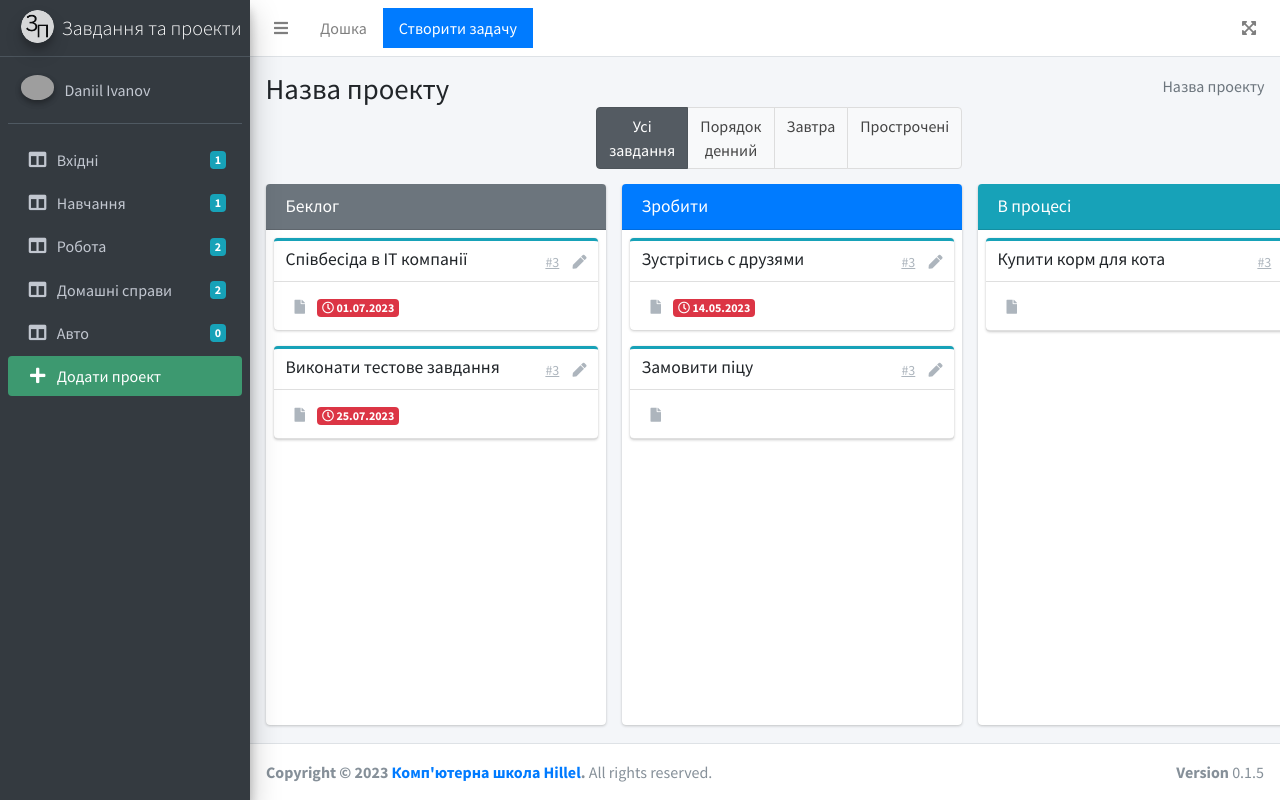
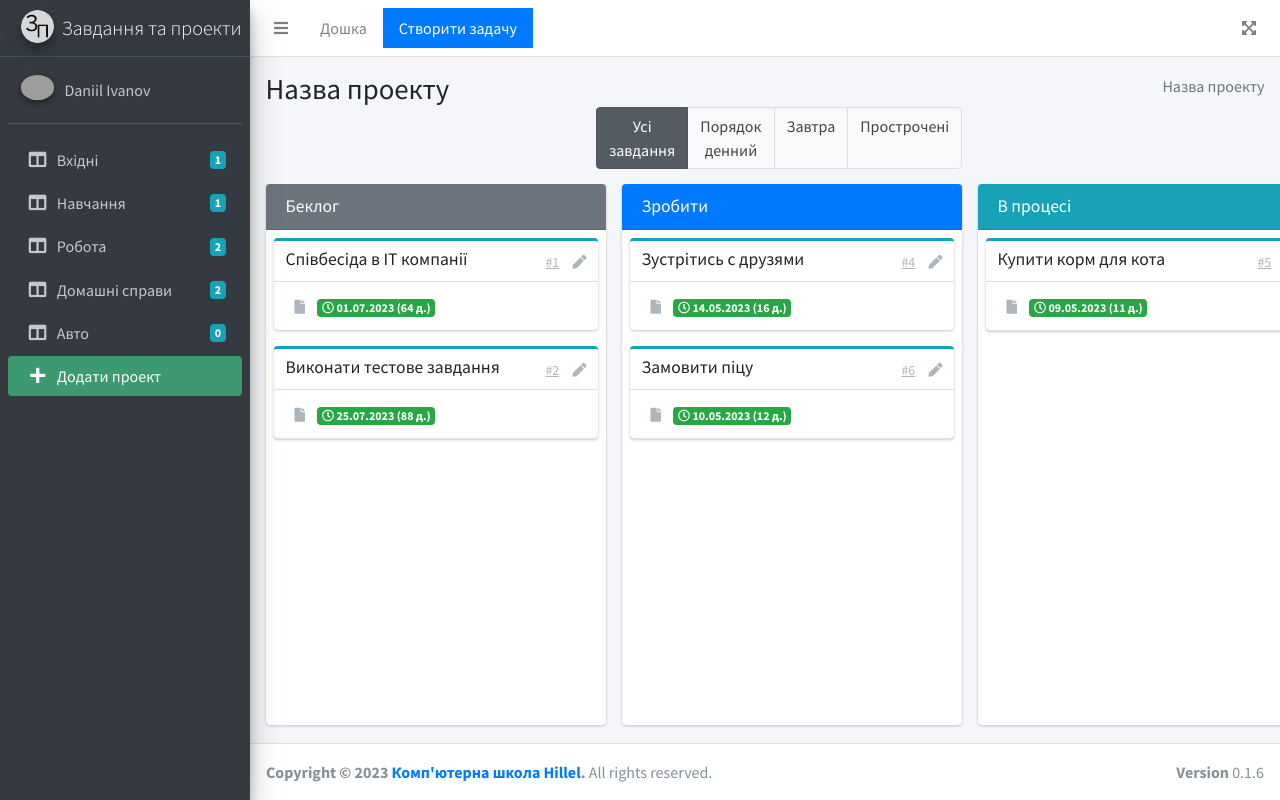
Before and after one commit to ithillel-php-basic/php-basic-2-6436b38e1a3ece0304e5fe8d, a PHP site: page / in a window 1280 px wide. Run offline with PHP 8.4, Linux system fonts and the light colour scheme; some libraries are stand-ins or nearby versions; grey boxes are pictures that could not be loaded.

Commit message:
HW 6 - Daniil Ivanov

```diff
--- a/index.php
+++ b/index.php
@@ -2,16 +2,23 @@
 
 require 'helpers.php';
 
+/** @var TYPE_NAME $projects */
 $projects = ['Вхідні', 'Навчання', 'Робота', 'Домашні справи', 'Авто'];
+/** @var TYPE_NAME $tasks */
 $tasks = [
     ['Завдання' => 'Співбесіда в ІТ компанії', 'Дата виконання' => '01.07.2023', 'Категорія' => 'Робота', 'Статус' => 'backlog'],
     ['Завдання' => 'Виконати тестове завдання', 'Дата виконання' => '25.07.2023', 'Категорія' => 'Робота', 'Статус' => 'backlog'],
     ['Завдання' => 'Зробити завдання до першого уроку', 'Дата виконання' => '27.04.2023', 'Категорія' => 'Навчання', 'Статус' => 'done'],
     ['Завдання' => 'Зустрітись с друзями', 'Дата виконання' => '14.05.2023', 'Категорія' => 'Вхідні', 'Статус' => 'to-do'],
-    ['Завдання' => 'Купити корм для кота', 'Дата виконання' => NULL, 'Категорія' => 'Домашні справи', 'Статус' => 'in-progress'],
-    ['Завдання' => 'Замовити піцу', 'Дата виконання' => NULL, 'Категорія' => 'Домашні справи', 'Статус' => 'to-do'],
+    ['Завдання' => 'Купити корм для кота', 'Дата виконання' => '09.05.2023', 'Категорія' => 'Домашні справи', 'Статус' => 'in-progress'],
+    ['Завдання' => 'Замовити піцу', 'Дата виконання' => '10.05.2023', 'Категорія' => 'Домашні справи', 'Статус' => 'to-do'],
 ];
 
+/**
+ * @param $all_tasks
+ * @param $project
+ * @return int
+ */
 function project_count($all_tasks, $project): int {
     $count = 0;
 
@@ -24,8 +31,40 @@ function project_count($all_tasks, $project): int {
     return $count;
 }
 
+/**
+ * @param int $time
+ * @param string $task_date
+ * @return string
+ */
+function task_timer(string $task_date): string {
+    $task_time = strtotime($task_date);
+    $hours = ($task_time / 3600) - (time() / 3600);
+
+    if (validate_date($task_date)) {
+        if (($hours <= 24)) {
+            return "<small class=\"badge badge-danger\"><i class=\"far fa-clock\"></i> " . htmlspecialchars($task_date . " (" . floor($hours) . " год.)") . "</small>";
+        } else {
+            return "<small class=\"badge badge-success\"><i class=\"far fa-clock\"></i> " . htmlspecialchars($task_date . " (" . floor($hours / 24) . " д.)") . "</small>";
+        }
+    }
+
+    return false;
+}
+
+/**
+ * @param $date
+ * @param $format
+ * @return bool
+ */
+function validate_date($date, $format = 'd.m.Y'): bool {
+    $d = DateTime::createFromFormat($format, $date);
+    return $d && $d->format($format) === $date;
+}
+
+/** @var TYPE_NAME $kanban_template */
 $kanban_template = renderTemplate('kanban.php', ['tasks' => $tasks]);
 
+/** @var TYPE_NAME $main_template */
 $main_template = renderTemplate('main.php', [
     'wrapper_content' => $kanban_template,
     'user_name' => 'Daniil Ivanov',
--- a/templates/kanban.php
+++ b/templates/kanban.php
@@ -38,28 +38,21 @@
                 <div class="card-body connectedSortable" data-status="backlog">
                     <?php foreach ($tasks as $key => $value): ?>
                         <?php if ($value['Статус'] === 'backlog'): ?>
-                            <div class="card card-info card-outline" data-task-id="1">
+                            <div class="card card-info card-outline" data-task-id="<?= $key++ ?>">
                                 <div class="card-header">
                                     <h5 class="card-title"><?= htmlspecialchars($value['Завдання']) ?></h5>
                                     <div class="card-tools">
-                                        <a href="#" class="btn btn-tool btn-link">#3</a>
+                                        <a href="#" class="btn btn-tool btn-link">#<?= $key++ ?></a>
                                         <a href="#" class="btn btn-tool">
                                             <i class="fas fa-pen"></i>
                                         </a>
                                     </div>
                                 </div>
                                 <div class="card-body">
-                                    <!--<p>
-                                        Зробити головну сторінку списку задач з можливістю перегляду,
-                                        створення, редагування, видалення задач.
-                                    </p>-->
                                     <a href="#" class="btn btn-tool">
                                         <i class="fas fa-file"></i>
                                     </a>
-                                    <?php if (!is_null($value['Дата виконання'])): ?>
-                                        <small class="badge badge-danger"><i
-                                                class="far fa-clock"></i> <?= htmlspecialchars($value['Дата виконання']) ?></small>
-                                    <?php endif; ?>
+                                    <?= task_timer($value['Дата виконання']) ?>
                                 </div>
                             </div>
                         <?php endif; ?>
@@ -75,28 +68,21 @@
                 <div class="card-body connectedSortable" data-status="to-do">
                     <?php foreach ($tasks as $key => $value): ?>
                         <?php if ($value['Статус'] === 'to-do'): ?>
-                            <div class="card card-info card-outline" data-task-id="1">
+                            <div class="card card-info card-outline" data-task-id="<?= $key++ ?>">
                                 <div class="card-header">
                                     <h5 class="card-title"><?= htmlspecialchars($value['Завдання']) ?></h5>
                                     <div class="card-tools">
-                                        <a href="#" class="btn btn-tool btn-link">#3</a>
+                                        <a href="#" class="btn btn-tool btn-link">#<?= $key++ ?></a>
                                         <a href="#" class="btn btn-tool">
                                             <i class="fas fa-pen"></i>
                                         </a>
                                     </div>
                                 </div>
                                 <div class="card-body">
-                                    <!--<p>
-                                        Зробити головну сторінку списку задач з можливістю перегляду,
-                                        створення, редагування, видалення задач.
-                                    </p>-->
                                     <a href="#" class="btn btn-tool">
                                         <i class="fas fa-file"></i>
                                     </a>
-                                    <?php if (!is_null($value['Дата виконання'])): ?>
-                                        <small class="badge badge-danger"><i
-                                                class="far fa-clock"></i> <?= htmlspecialchars($value['Дата виконання']) ?></small>
-                                    <?php endif; ?>
+                                    <?= task_timer($value['Дата виконання']) ?>
                                 </div>
                             </div>
                         <?php endif; ?>
@@ -112,28 +98,21 @@
                 <div class="card-body connectedSortable" data-status="in-progress">
                     <?php foreach ($tasks as $key => $value): ?>
                         <?php if ($value['Статус'] === 'in-progress'): ?>
-                            <div class="card card-info card-outline" data-task-id="1">
+                            <div class="card card-info card-outline" data-task-id="<?= $key++ ?>">
                                 <div class="card-header">
                                     <h5 class="card-title"><?= htmlspecialchars($value['Завдання']) ?></h5>
                                     <div class="card-tools">
-                                        <a href="#" class="btn btn-tool btn-link">#3</a>
+                                        <a href="#" class="btn btn-tool btn-link">#<?= $key++ ?></a>
                                         <a href="#" class="btn btn-tool">
                                             <i class="fas fa-pen"></i>
                                         </a>
                                     </div>
                                 </div>
                                 <div class="card-body">
-                                    <!--<p>
-                                        Зробити головну сторінку списку задач з можливістю перегляду,
-                                        створення, редагування, видалення задач.
-                                    </p>-->
                                     <a href="#" class="btn btn-tool">
                                         <i class="fas fa-file"></i>
                                     </a>
-                                    <?php if (!is_null($value['Дата виконання'])): ?>
-                                        <small class="badge badge-danger"><i
-                                                class="far fa-clock"></i> <?= htmlspecialchars($value['Дата виконання']) ?></small>
-                                    <?php endif; ?>
+                                    <?= task_timer($value['Дата виконання']) ?>
                                 </div>
                             </div>
                         <?php endif; ?>
@@ -149,28 +128,21 @@
                 <div class="card-body connectedSortable" data-status="done">
                     <?php foreach ($tasks as $key => $value): ?>
                         <?php if ($value['Статус'] === 'done'): ?>
-                            <div class="card card-info card-outline" data-task-id="1">
+                            <div class="card card-info card-outline" data-task-id="<?= $key++ ?>">
                                 <div class="card-header">
                                     <h5 class="card-title"><?= htmlspecialchars($value['Завдання']) ?></h5>
                                     <div class="card-tools">
-                                        <a href="#" class="btn btn-tool btn-link">#3</a>
+                                        <a href="#" class="btn btn-tool btn-link">#<?= $key++ ?></a>
                                         <a href="#" class="btn btn-tool">
                                             <i class="fas fa-pen"></i>
                                         </a>
                                     </div>
                                 </div>
                                 <div class="card-body">
-                                    <!--<p>
-                                        Зробити головну сторінку списку задач з можливістю перегляду,
-                                        створення, редагування, видалення задач.
-                                    </p>-->
                                     <a href="#" class="btn btn-tool">
                                         <i class="fas fa-file"></i>
                                     </a>
-                                    <?php if (!is_null($value['Дата виконання'])): ?>
-                                        <small class="badge badge-danger"><i
-                                                class="far fa-clock"></i> <?= htmlspecialchars($value['Дата виконання']) ?></small>
-                                    <?php endif; ?>
+                                    <?= task_timer($value['Дата виконання']) ?>
                                 </div>
                             </div>
                         <?php endif; ?>
--- a/templates/main.php
+++ b/templates/main.php
@@ -83,7 +83,7 @@
 
     <footer class="main-footer">
         <div class="float-right d-none d-sm-block">
-            <b>Version</b> 0.1.5
+            <b>Version</b> 0.1.6
         </div>
         <strong>Copyright &copy; 2023 <a href="https://ithillel.ua/">Комп'ютерна школа Hillel</a>.</strong> All rights
         reserved.
```
